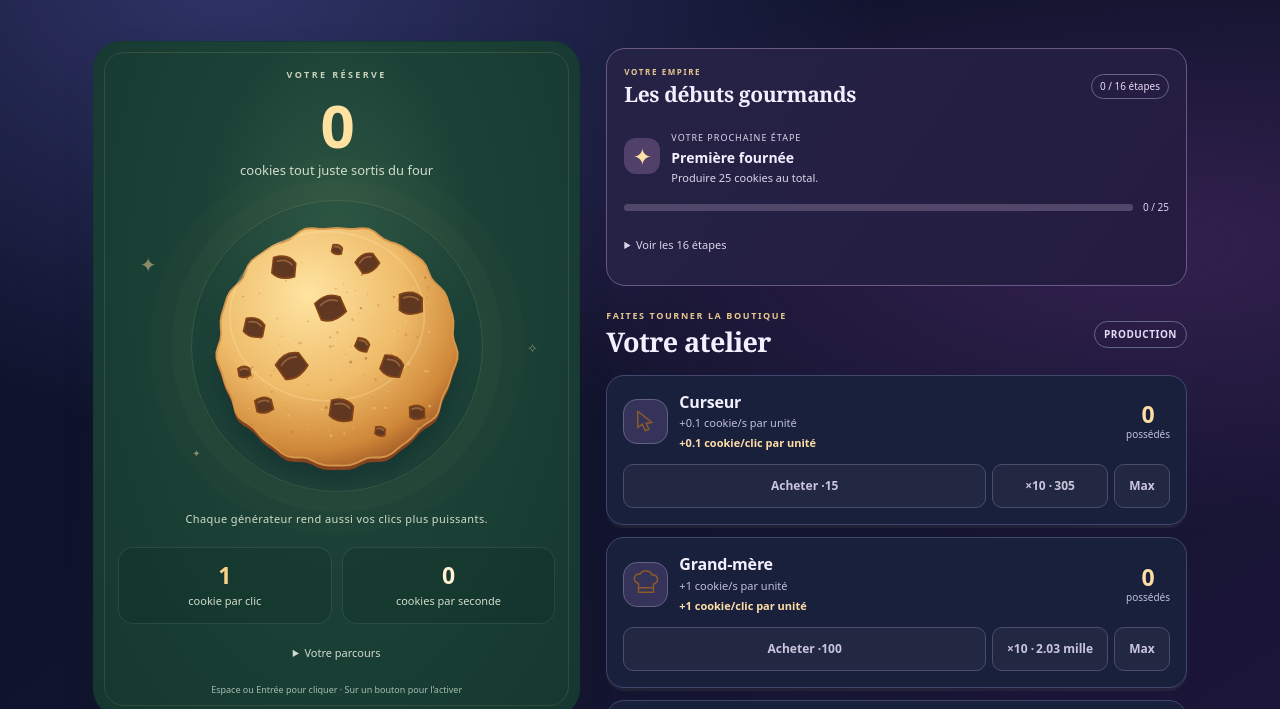
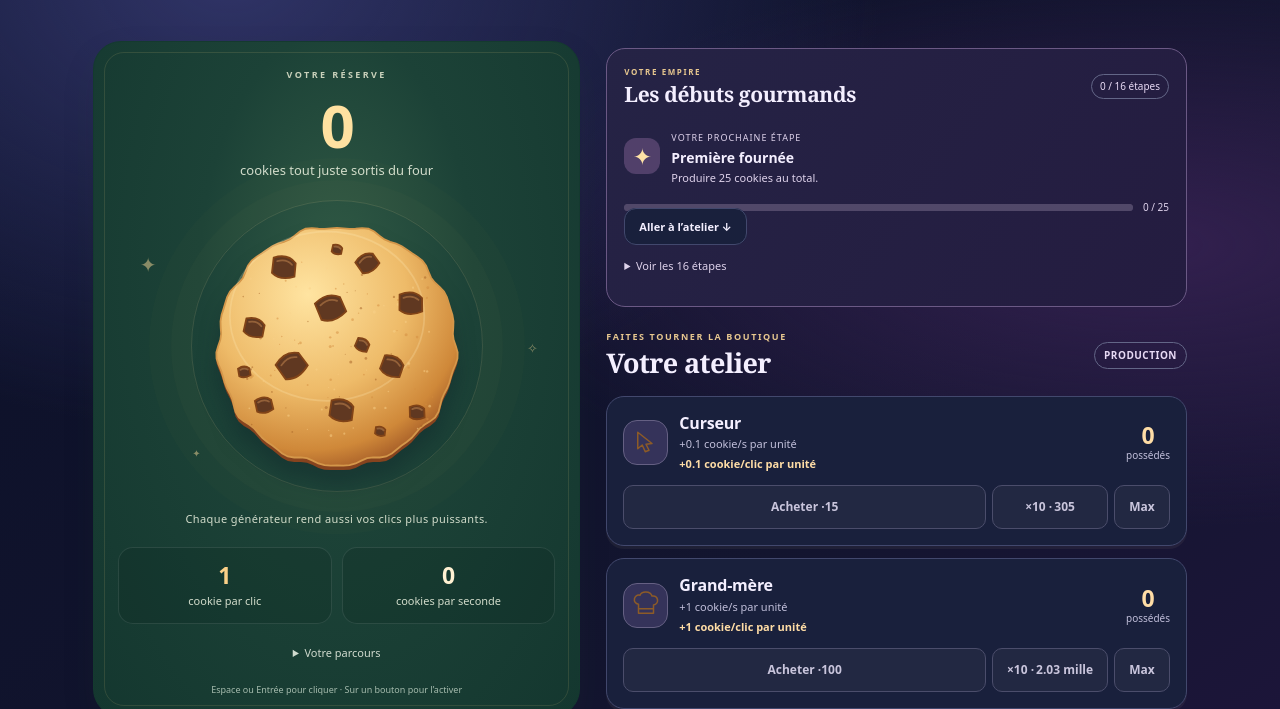
Before and after one commit to kalzeirastarossa667/Cookie-mania, a website: page index.html in a window 1280 px wide. Shown: the part 91-800 px from the top of the page. Drawn offline with Linux system fonts and the light colour scheme.

Commit message:
Foundation 1.1: finaliser raccourci du parcours et vérifications

```diff
--- a/index.html
+++ b/index.html
@@ -49,6 +49,7 @@
 @media(max-width:760px){.topbar{flex-wrap:wrap}.brand{flex:1 1 100%;min-width:0}.brand h1{white-space:normal}.toolbar{width:100%;justify-content:flex-end}.toolbar .btn,.toolbar .settings>summary{min-width:44px}.purchase-actions .primary-buy{flex-wrap:wrap;column-gap:4px;line-height:1.25}}
 .click-feedback{position:absolute;z-index:2;bottom:5px;left:50%;transform:translateX(-50%);padding:4px 13px;border-radius:24px;background:#101f31dc;border:1px solid #ffe0a887;color:#ffe2a7;font-weight:800;font-size:16px;white-space:nowrap;pointer-events:none;opacity:0;transition:opacity .15s}.click-feedback.is-visible{opacity:1}
 .milestone-filter{margin:4px 0 10px;font-size:11px;min-height:44px}
+.journey-shortcut{margin-top:12px;font-size:11px;text-decoration:none}
 </style>
 </head>
 <body>
@@ -73,6 +74,7 @@
 <div class="shop"><section class="empire-journey" aria-labelledby="empireRank"><div class="journey-heading"><div><span class="eyebrow">Votre empire</span><h2 id="empireRank">Les débuts gourmands</h2></div><span class="journey-count" id="milestoneCount">0 / 16 étapes</span></div>
 <div class="next-milestone" id="nextMilestone"><span class="journey-star" aria-hidden="true">✦</span><div class="next-copy"><span class="next-label" id="nextMilestoneLabel">Votre prochaine étape</span><h3 id="nextMilestoneTitle">Première fournée</h3><p id="nextMilestoneDescription">Produire 25 cookies au total.</p></div></div>
 <div class="journey-progress"><progress id="milestoneProgress" max="100" value="0" aria-labelledby="nextMilestoneTitle" aria-valuetext="0 / 25"></progress><span id="milestoneProgressText">0 / 25</span></div>
+<a class="btn journey-shortcut" href="#productionTitle">Aller à l’atelier ↓</a>
 <details class="milestone-details" id="milestoneDetails"><summary>Voir les 16 étapes</summary><button class="btn milestone-filter" id="milestoneFilter" type="button" aria-pressed="false">Masquer les étapes franchies</button><ol id="milestoneList"></ol><p class="journey-note">Des repères pour votre atelier. Ces étapes n’accordent pas de bonus.</p></details><p id="milestoneAnnouncement" class="sr-only" role="status" aria-live="polite" aria-atomic="true"></p></section>
 <section aria-labelledby="productionTitle"><div class="section-heading"><div><span class="eyebrow">Faites tourner la boutique</span><h2 id="productionTitle">Votre atelier</h2></div><span class="section-count">PRODUCTION</span></div><div id="generatorList"></div></section>
 <section class="upgrades" aria-labelledby="upgradesTitle"><div class="section-divider" aria-hidden="true"></div><div class="section-heading"><div><span class="eyebrow">Le petit plus qui change tout</span><h2 id="upgradesTitle">Les bonnes recettes</h2></div></div><p class="section-note">Améliorations permanentes · Un seul achat, un bonus durable.</p><div id="upgradeList"></div></section></div></main>
@@ -949,6 +951,7 @@ class GameUI {
     this.progressionState=null;
     this.showRemainingOnly=false;
     this.announcedMilestones=new Set();
+    this.progressionNote=document.querySelector('#milestoneDetails .journey-note');
     const filter=document.getElementById('milestoneFilter');
     filter.addEventListener('click',()=>{
       this.showRemainingOnly=!this.showRemainingOnly;
@@ -974,9 +977,10 @@ class GameUI {
     document.getElementById('empireRank').textContent=progress.rank;
     document.getElementById('milestoneCount').textContent=`${progress.completed} / ${progress.total} étapes`;
     const next=progress.next;
-    document.querySelector('#milestoneDetails .journey-note').textContent=this.showRemainingOnly && !next
+    const note=this.showRemainingOnly && !next
       ? 'Toutes les étapes sont franchies. Affichez toutes les étapes pour revoir votre parcours.'
       : 'Des repères pour votre atelier. Ces étapes n’accordent pas de bonus.';
+    if(this.progressionNote.textContent!==note) this.progressionNote.textContent=note;
     document.getElementById('nextMilestoneLabel').textContent=next?'Votre prochaine étape':'Parcours accompli';
     document.getElementById('nextMilestoneTitle').textContent=next?next.definition.title:'Toutes les étapes franchies !';
     document.getElementById('nextMilestoneDescription').textContent=next?next.definition.description:'Votre atelier a parcouru les seize étapes. Continuez à faire grandir votre empire.';
```
